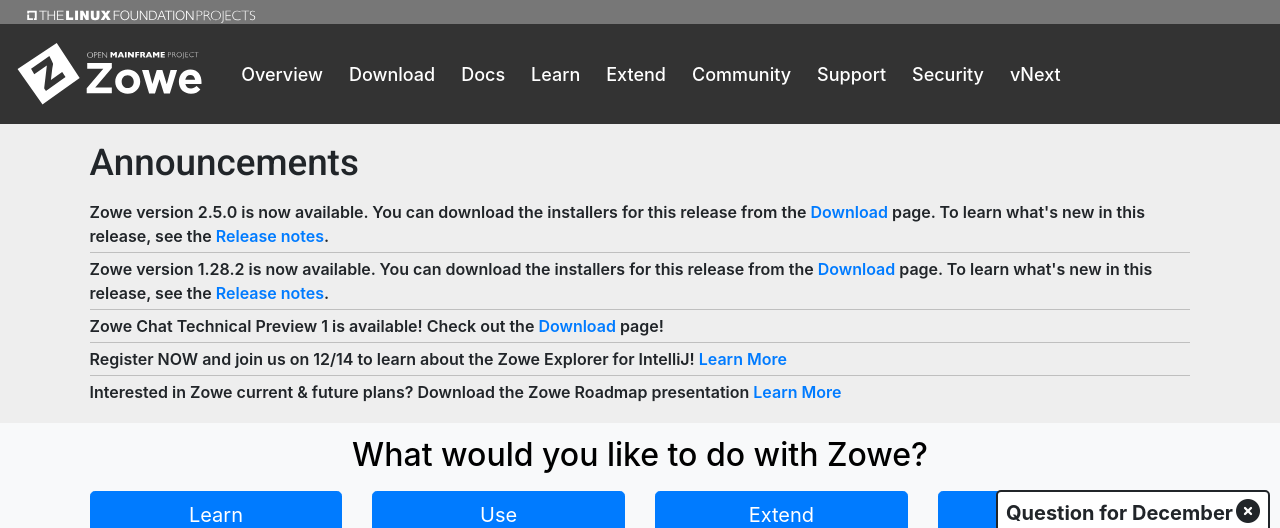
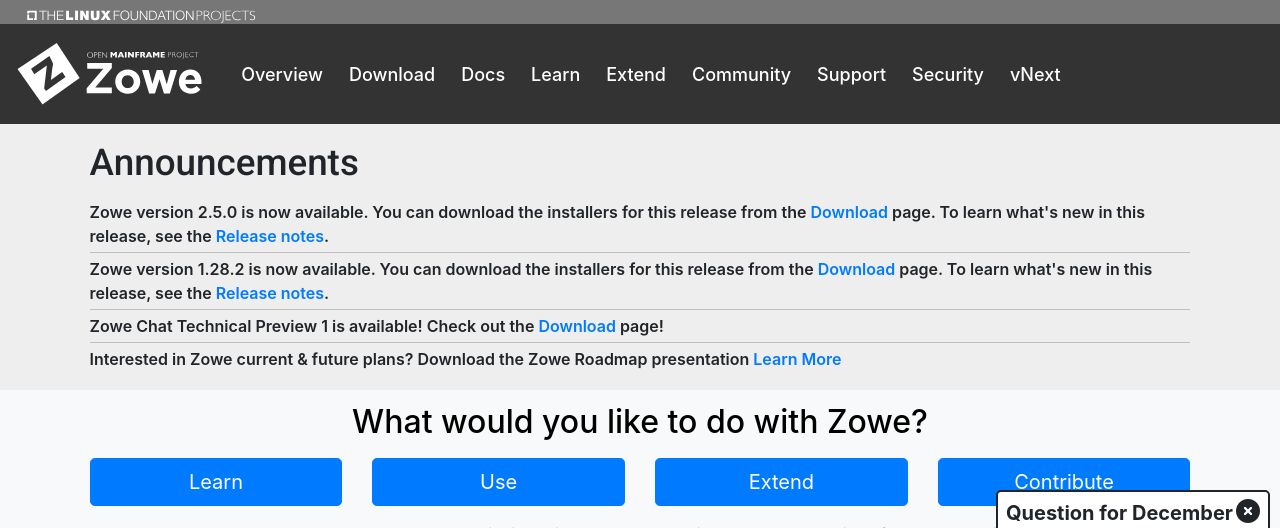
Before and after one commit to zowe/zowe.github.io, a Jekyll site: the page built from index.md, in a window 1280 px wide and 900 px high, cut to the strip 0-528 px from the top of the window. Built offline with Jekyll 4.4.1, drawn with Linux system fonts in a browser that asks for light colours; nearby versions of some CDN libraries; our own code applies the rules of GitHub Pages for plain Markdown files.

Commit message:
Update announcements.yml
Signed-off-by: Rose Sakach <Rose.Sakach@broadcom.com>

Signed-off-by: Rose Sakach <Rose.Sakach@broadcom.com>
Signed-off-by: Jakub Balhar <jakub@balhar.net>

```diff
--- a/_data/announcements.yml
+++ b/_data/announcements.yml
@@ -1,7 +1,5 @@
 # Announcements
 # Any kind of links should NOT be in ""
 - announcement: Zowe Chat Technical Preview 1 is available! Check out the <a href="https://zowe.org/download">Download</a> page!
-- announcement: "Register NOW and join us on 12/14 to learn about the Zowe Explorer for IntelliJ!"
-  link: https://zoom.us/webinar/register/WN_-nA2TOvETn-vAzeZgsHlcw
 - announcement: "Interested in Zowe current & future plans?  Download the Zowe Roadmap presentation"
   link: https://github.com/zowe/zowe.github.io/raw/master/assets/roadmap/Zowe%20Roadmap%20CY22Q4.pdf
```
